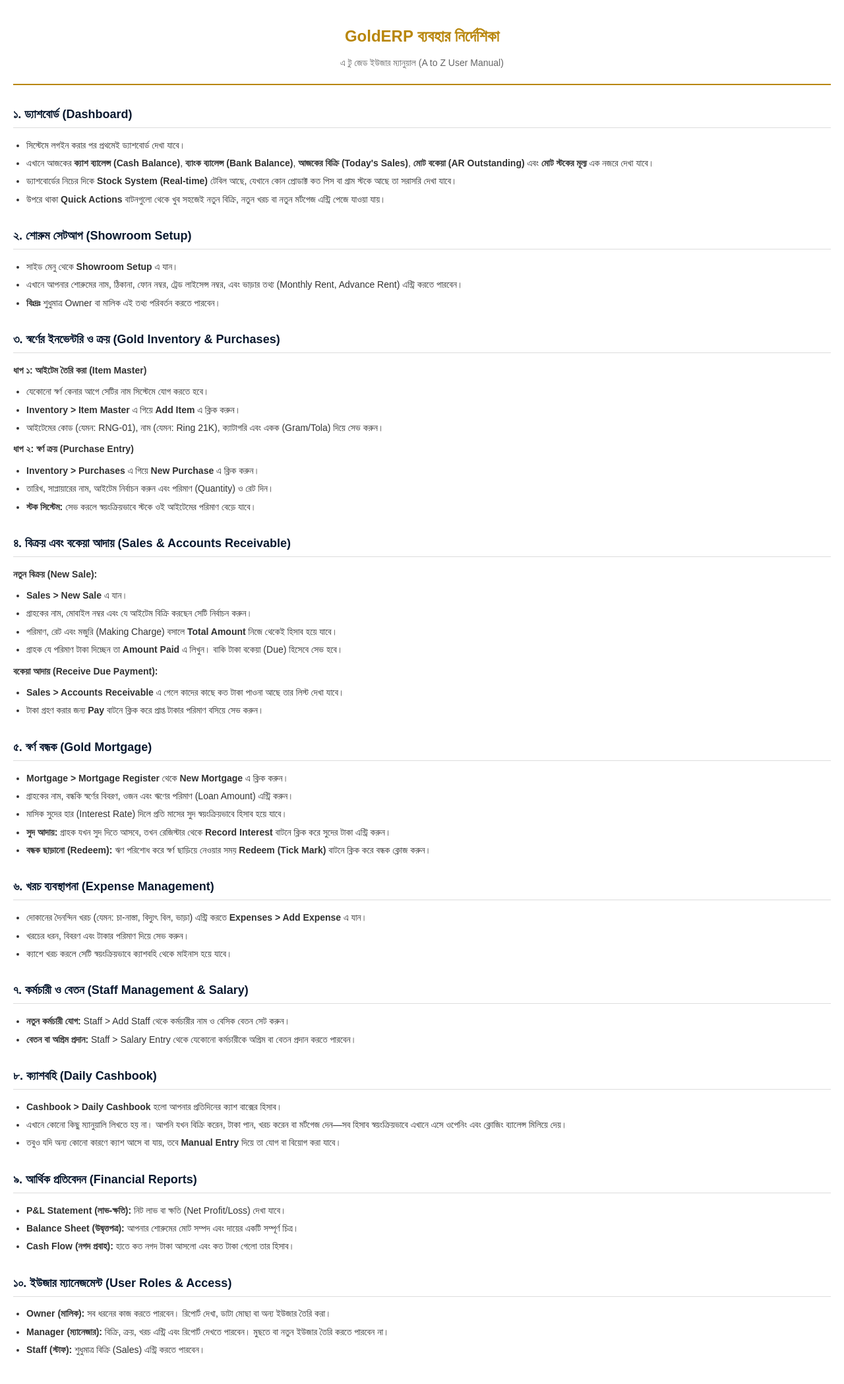
After one commit to pythonicshariful/GoldERP, a Flask app: page /manual/download in a window 1280 px wide. The commit adds this page. Shown: the whole page at 66% size. Run offline with Flask 3, Linux system fonts and the light colour scheme; a user stored in the database is signed in; some libraries are stand-ins or nearby versions.

Commit message:
Enhance PDF export quality with dedicated A4 print template

```diff
--- a/app/dashboard/routes.py
+++ b/app/dashboard/routes.py
@@ -80,3 +80,8 @@ def index():
 @login_required
 def manual():
     return render_template('manual.html')
+
+@dashboard_bp.route('/manual/download')
+@login_required
+def manual_download():
+    return render_template('manual_print.html')
--- /dev/null
+++ b/app/templates/manual_print.html
@@ -0,0 +1,167 @@
+<!DOCTYPE html>
+<html lang="bn">
+<head>
+    <meta charset="UTF-8">
+    <title>GoldERP User Manual</title>
+    <style>
+        body {
+            font-family: Arial, sans-serif;
+            line-height: 1.6;
+            color: #333;
+            margin: 0;
+            padding: 20px;
+            background: #fff;
+        }
+        .page-header {
+            text-align: center;
+            border-bottom: 2px solid #b8860b;
+            padding-bottom: 10px;
+            margin-bottom: 30px;
+        }
+        h1 { color: #b8860b; margin-bottom: 5px; font-size: 24px; }
+        h2 { color: #0a192f; border-bottom: 1px solid #ddd; padding-bottom: 5px; margin-top: 30px; font-size: 18px; }
+        p { margin: 10px 0; font-size: 14px; }
+        ul { margin: 10px 0; padding-left: 20px; font-size: 14px; }
+        li { margin-bottom: 5px; }
+        .section {
+            page-break-inside: avoid;
+            margin-bottom: 20px;
+        }
+    </style>
+    <!-- html2pdf.js -->
+    <script src="https://cdnjs.cloudflare.com/ajax/libs/html2pdf.js/0.10.1/html2pdf.bundle.min.js"></script>
+</head>
+<body>
+    <div id="pdf-content">
+        <div class="page-header">
+            <h1>GoldERP ব্যবহার নির্দেশিকা</h1>
+            <p style="color: #666;">এ টু জেড ইউজার ম্যানুয়াল (A to Z User Manual)</p>
+        </div>
+
+        <div class="section">
+            <h2>১. ড্যাশবোর্ড (Dashboard)</h2>
+            <ul>
+                <li>সিস্টেমে লগইন করার পর প্রথমেই ড্যাশবোর্ড দেখা যাবে।</li>
+                <li>এখানে আজকের <strong>ক্যাশ ব্যালেন্স (Cash Balance)</strong>, <strong>ব্যাংক ব্যালেন্স (Bank Balance)</strong>, <strong>আজকের বিক্রি (Today's Sales)</strong>, <strong>মোট বকেয়া (AR Outstanding)</strong> এবং <strong>মোট স্টকের মূল্য</strong> এক নজরে দেখা যাবে।</li>
+                <li>ড্যাশবোর্ডের নিচের দিকে <strong>Stock System (Real-time)</strong> টেবিল আছে, যেখানে কোন প্রোডাক্ট কত পিস বা গ্রাম স্টকে আছে তা সরাসরি দেখা যাবে।</li>
+                <li>উপরে থাকা <strong>Quick Actions</strong> বাটনগুলো থেকে খুব সহজেই নতুন বিক্রি, নতুন খরচ বা নতুন মর্টগেজ এন্ট্রি পেজে যাওয়া যায়।</li>
+            </ul>
+        </div>
+
+        <div class="section">
+            <h2>২. শোরুম সেটআপ (Showroom Setup)</h2>
+            <ul>
+                <li>সাইড মেনু থেকে <strong>Showroom Setup</strong> এ যান।</li>
+                <li>এখানে আপনার শোরুমের নাম, ঠিকানা, ফোন নম্বর, ট্রেড লাইসেন্স নম্বর, এবং ভাড়ার তথ্য (Monthly Rent, Advance Rent) এন্ট্রি করতে পারবেন।</li>
+                <li><strong>বিঃদ্রঃ</strong> শুধুমাত্র Owner বা মালিক এই তথ্য পরিবর্তন করতে পারবেন।</li>
+            </ul>
+        </div>
+
+        <div class="section">
+            <h2>৩. স্বর্ণের ইনভেন্টরি ও ক্রয় (Gold Inventory & Purchases)</h2>
+            <p><strong>ধাপ ১: আইটেম তৈরি করা (Item Master)</strong></p>
+            <ul>
+                <li>যেকোনো স্বর্ণ কেনার আগে সেটির নাম সিস্টেমে যোগ করতে হবে।</li>
+                <li><strong>Inventory > Item Master</strong> এ গিয়ে <strong>Add Item</strong> এ ক্লিক করুন।</li>
+                <li>আইটেমের কোড (যেমন: RNG-01), নাম (যেমন: Ring 21K), ক্যাটাগরি এবং একক (Gram/Tola) দিয়ে সেভ করুন।</li>
+            </ul>
+            <p><strong>ধাপ ২: স্বর্ণ ক্রয় (Purchase Entry)</strong></p>
+            <ul>
+                <li><strong>Inventory > Purchases</strong> এ গিয়ে <strong>New Purchase</strong> এ ক্লিক করুন।</li>
+                <li>তারিখ, সাপ্লায়ারের নাম, আইটেম নির্বাচন করুন এবং পরিমাণ (Quantity) ও রেট দিন।</li>
+                <li><strong>স্টক সিস্টেম:</strong> সেভ করলে স্বয়ংক্রিয়ভাবে স্টকে ওই আইটেমের পরিমাণ বেড়ে যাবে।</li>
+            </ul>
+        </div>
+
+        <div class="section">
+            <h2>৪. বিক্রয় এবং বকেয়া আদায় (Sales & Accounts Receivable)</h2>
+            <p><strong>নতুন বিক্রয় (New Sale):</strong></p>
+            <ul>
+                <li><strong>Sales > New Sale</strong> এ যান।</li>
+                <li>গ্রাহকের নাম, মোবাইল নম্বর এবং যে আইটেম বিক্রি করছেন সেটি নির্বাচন করুন।</li>
+                <li>পরিমাণ, রেট এবং মজুরি (Making Charge) বসালে <strong>Total Amount</strong> নিজে থেকেই হিসাব হয়ে যাবে।</li>
+                <li>গ্রাহক যে পরিমাণ টাকা দিচ্ছেন তা <strong>Amount Paid</strong> এ লিখুন। বাকি টাকা বকেয়া (Due) হিসেবে সেভ হবে।</li>
+            </ul>
+            <p><strong>বকেয়া আদায় (Receive Due Payment):</strong></p>
+            <ul>
+                <li><strong>Sales > Accounts Receivable</strong> এ গেলে কাদের কাছে কত টাকা পাওনা আছে তার লিস্ট দেখা যাবে।</li>
+                <li>টাকা গ্রহণ করার জন্য <strong>Pay</strong> বাটনে ক্লিক করে প্রাপ্ত টাকার পরিমাণ বসিয়ে সেভ করুন।</li>
+            </ul>
+        </div>
+
+        <div class="section">
+            <h2>৫. স্বর্ণ বন্ধক (Gold Mortgage)</h2>
+            <ul>
+                <li><strong>Mortgage > Mortgage Register</strong> থেকে <strong>New Mortgage</strong> এ ক্লিক করুন।</li>
+                <li>গ্রাহকের নাম, বন্ধকি স্বর্ণের বিবরণ, ওজন এবং ঋণের পরিমাণ (Loan Amount) এন্ট্রি করুন।</li>
+                <li>মাসিক সুদের হার (Interest Rate) দিলে প্রতি মাসের সুদ স্বয়ংক্রিয়ভাবে হিসাব হয়ে যাবে।</li>
+                <li><strong>সুদ আদায়:</strong> গ্রাহক যখন সুদ দিতে আসবে, তখন রেজিস্টার থেকে <strong>Record Interest</strong> বাটনে ক্লিক করে সুদের টাকা এন্ট্রি করুন।</li>
+                <li><strong>বন্ধক ছাড়ানো (Redeem):</strong> ঋণ পরিশোধ করে স্বর্ণ ছাড়িয়ে নেওয়ার সময় <strong>Redeem (Tick Mark)</strong> বাটনে ক্লিক করে বন্ধক ক্লোজ করুন।</li>
+            </ul>
+        </div>
+
+        <div class="section">
+            <h2>৬. খরচ ব্যবস্থাপনা (Expense Management)</h2>
+            <ul>
+                <li>দোকানের দৈনন্দিন খরচ (যেমন: চা-নাস্তা, বিদ্যুৎ বিল, ভাড়া) এন্ট্রি করতে <strong>Expenses > Add Expense</strong> এ যান।</li>
+                <li>খরচের ধরন, বিবরণ এবং টাকার পরিমাণ দিয়ে সেভ করুন।</li>
+                <li>ক্যাশে খরচ করলে সেটি স্বয়ংক্রিয়ভাবে ক্যাশবহি থেকে মাইনাস হয়ে যাবে।</li>
+            </ul>
+        </div>
+
+        <div class="section">
+            <h2>৭. কর্মচারী ও বেতন (Staff Management & Salary)</h2>
+            <ul>
+                <li><strong>নতুন কর্মচারী যোগ:</strong> Staff > Add Staff থেকে কর্মচারীর নাম ও বেসিক বেতন সেট করুন।</li>
+                <li><strong>বেতন বা অগ্রিম প্রদান:</strong> Staff > Salary Entry থেকে যেকোনো কর্মচারীকে অগ্রিম বা বেতন প্রদান করতে পারবেন।</li>
+            </ul>
+        </div>
+
+        <div class="section">
+            <h2>৮. ক্যাশবহি (Daily Cashbook)</h2>
+            <ul>
+                <li><strong>Cashbook > Daily Cashbook</strong> হলো আপনার প্রতিদিনের ক্যাশ বাক্সের হিসাব।</li>
+                <li>এখানে কোনো কিছু ম্যানুয়ালি লিখতে হয় না। আপনি যখন বিক্রি করেন, টাকা পান, খরচ করেন বা মর্টগেজ দেন—সব হিসাব স্বয়ংক্রিয়ভাবে এখানে এসে ওপেনিং এবং ক্লোজিং ব্যালেন্স মিলিয়ে দেয়।</li>
+                <li>তবুও যদি অন্য কোনো কারণে ক্যাশ আসে বা যায়, তবে <strong>Manual Entry</strong> দিয়ে তা যোগ বা বিয়োগ করা যাবে।</li>
+            </ul>
+        </div>
+
+        <div class="section">
+            <h2>৯. আর্থিক প্রতিবেদন (Financial Reports)</h2>
+            <ul>
+                <li><strong>P&L Statement (লাভ-ক্ষতি):</strong> নিট লাভ বা ক্ষতি (Net Profit/Loss) দেখা যাবে।</li>
+                <li><strong>Balance Sheet (উদ্বৃত্তপত্র):</strong> আপনার শোরুমের মোট সম্পদ এবং দায়ের একটি সম্পূর্ণ চিত্র।</li>
+                <li><strong>Cash Flow (নগদ প্রবাহ):</strong> হাতে কত নগদ টাকা আসলো এবং কত টাকা গেলো তার হিসাব।</li>
+            </ul>
+        </div>
+
+        <div class="section">
+            <h2>১০. ইউজার ম্যানেজমেন্ট (User Roles & Access)</h2>
+            <ul>
+                <li><strong>Owner (মালিক):</strong> সব ধরনের কাজ করতে পারবেন। রিপোর্ট দেখা, ডাটা মোছা বা অন্য ইউজার তৈরি করা।</li>
+                <li><strong>Manager (ম্যানেজার):</strong> বিক্রি, ক্রয়, খরচ এন্ট্রি এবং রিপোর্ট দেখতে পারবেন। মুছতে বা নতুন ইউজার তৈরি করতে পারবেন না।</li>
+                <li><strong>Staff (স্টাফ):</strong> শুধুমাত্র বিক্রি (Sales) এন্ট্রি করতে পারবেন।</li>
+            </ul>
+        </div>
+    </div>
+
+    <script>
+        window.onload = function() {
+            var element = document.getElementById('pdf-content');
+            var opt = {
+                margin:       0.5,
+                filename:     'GoldERP_User_Manual_A4.pdf',
+                image:        { type: 'jpeg', quality: 1 },
+                html2canvas:  { scale: 4, useCORS: true, logging: false },
+                jsPDF:        { unit: 'in', format: 'a4', orientation: 'portrait' }
+            };
+
+            // Auto trigger download
+            html2pdf().set(opt).from(element).save().then(function() {
+                // Optionally close window after download starts
+                setTimeout(() => window.close(), 1000);
+            });
+        };
+    </script>
+</body>
+</html>
```
Also changed, not shown: app/templates/manual.html (+3 -49 lines).
